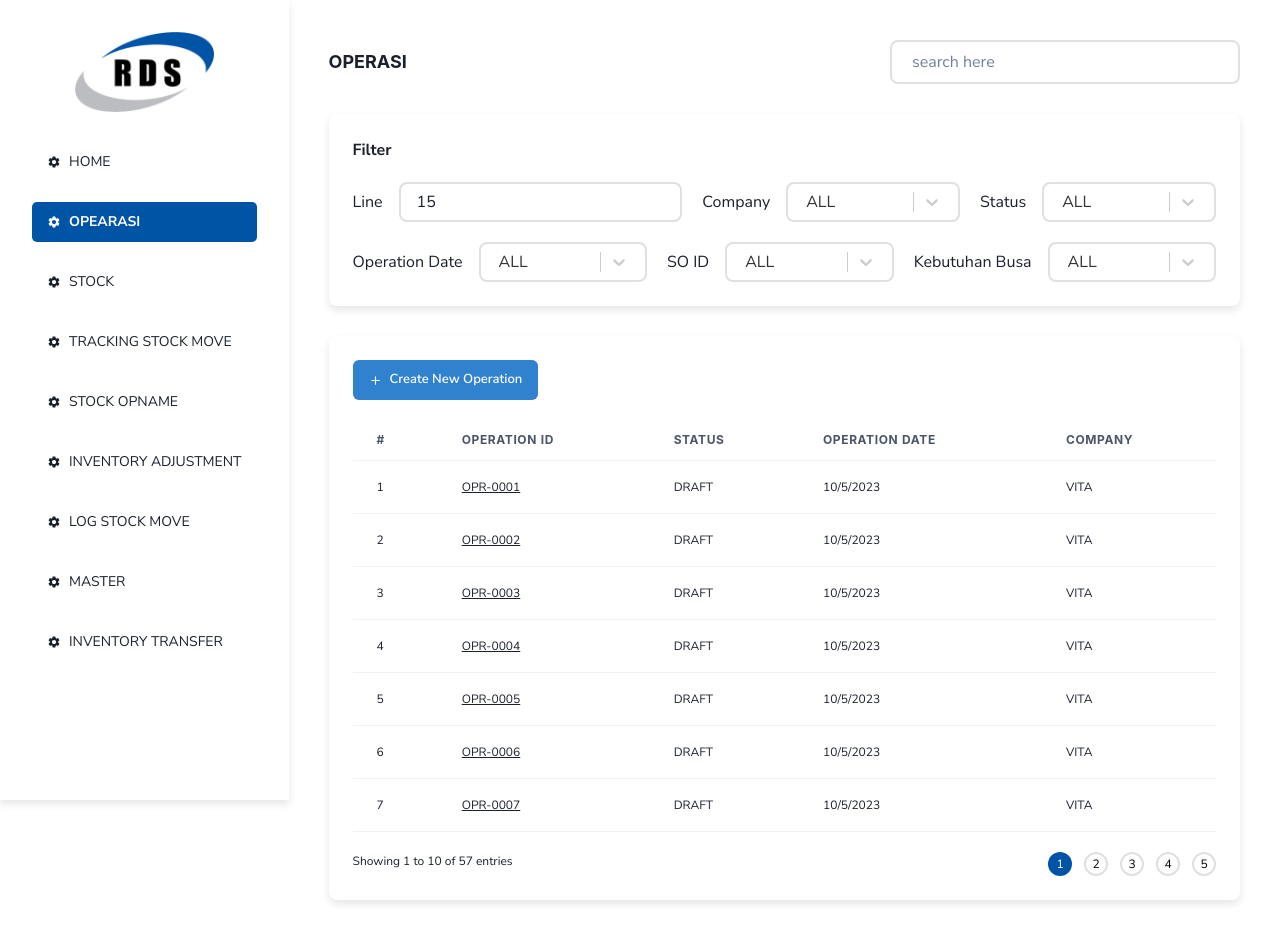
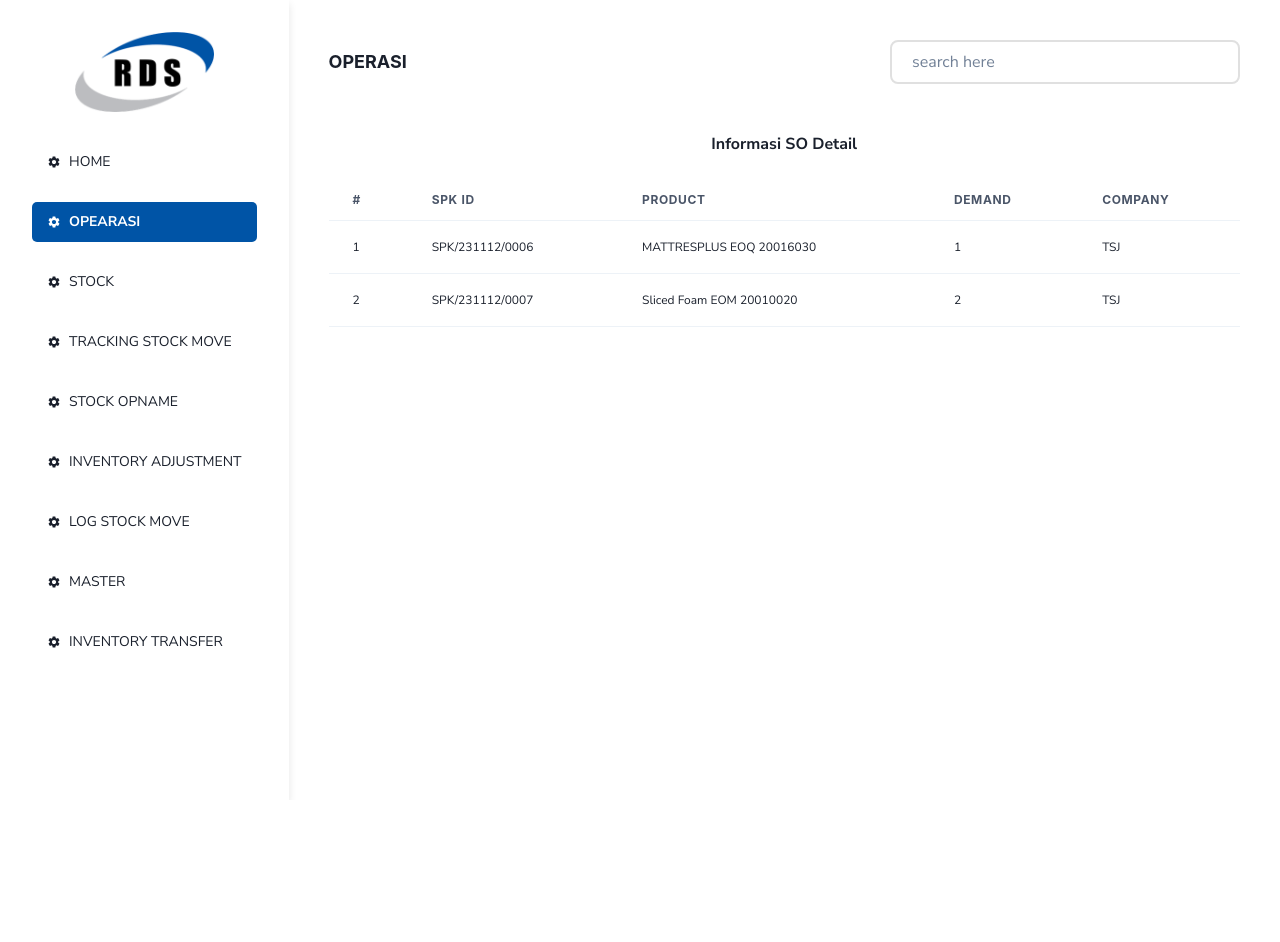
Before and after one commit to kopireng06/test-rds, a React (Vite) app: page /operation/1/so-information/1 in a window 1280 px wide. Shown: the top 942 px of the page. After the commit the page ends 800 px from the top, so only its background shows below. Built offline with nearby package versions, Linux system fonts and the light colour scheme; the HTML template or start-up script is replaced by a standard one.

Commit message:
feat: create so detail

```diff
--- a/src/App.tsx
+++ b/src/App.tsx
@@ -4,6 +4,7 @@ import './App.css'
 import OperationList from './components/views/OperationList'
 import SoInformation from './components/views/SoInformation'
 import CreateOperation from './components/views/CreateOperation'
+import SoDetail from './components/views/SoDetail'
 import { ChakraProvider } from '@chakra-ui/react'
 
 const router = createBrowserRouter([
@@ -12,6 +13,14 @@ const router = createBrowserRouter([
     element: (
       <Dashboard>
         <CreateOperation />
+      </Dashboard>
+    )
+  },
+  {
+    path: '/operation/:operationID/so-information/:soID',
+    element: (
+      <Dashboard>
+        <SoDetail />
       </Dashboard>
     )
   },
--- a/src/components/views/CreateOperation.tsx
+++ b/src/components/views/CreateOperation.tsx
@@ -132,7 +132,7 @@ function CreateOperation() {
               <Text as='span' fontWeight={700} minW={200}>
                 Product
               </Text>
-              <SelectInput options={soIdOptions} />
+              <SelectInput options={productOptions} />
             </Flex>
             <Flex gap={4} alignItems='center'>
               <Text as='span' fontWeight={700} minW={200}>
--- /dev/null
+++ b/src/components/views/SoDetail.tsx
@@ -0,0 +1,42 @@
+import { Table, TableContainer, Tbody, Td, Text, Th, Thead, Tr } from '@chakra-ui/react'
+
+const tableData = [
+  { id: 'SPK/231112/0006 ', product: 'MATTRESPLUS EOQ 20016030', demand: 1, company: 'TSJ' },
+  { id: 'SPK/231112/0007 ', product: 'Sliced Foam EOM 20010020', demand: 2, company: 'TSJ' }
+]
+
+function SoDetail() {
+  return (
+    <TableContainer py={6}>
+      <Text as='h1' py={6} textAlign='center' fontWeight={700}>
+        Informasi SO Detail
+      </Text>
+      <Table variant='simple'>
+        <Thead>
+          <Tr>
+            <Th>#</Th>
+            <Th>SPK ID</Th>
+            <Th>PRODUCT</Th>
+            <Th>DEMAND</Th>
+            <Th>COMPANY</Th>
+          </Tr>
+        </Thead>
+        <Tbody>
+          {tableData.map(({ id, product, demand, company }, idx) => (
+            <Tr key={idx} cursor='pointer' _hover={{ background: 'rgb(0,84,166)', color: 'white' }}>
+              <Td fontSize={12}>{idx + 1}</Td>
+              <Td fontSize={12}>
+                <Text>{id}</Text>
+              </Td>
+              <Td fontSize={12}>{product}</Td>
+              <Td fontSize={12}>{demand}</Td>
+              <Td fontSize={12}>{company}</Td>
+            </Tr>
+          ))}
+        </Tbody>
+      </Table>
+    </TableContainer>
+  )
+}
+
+export default SoDetail
--- a/src/components/views/SoInformation.tsx
+++ b/src/components/views/SoInformation.tsx
@@ -1,5 +1,5 @@
 import { Button, Flex, Icon, Table, TableContainer, Tbody, Td, Text, Th, Thead, Tr } from '@chakra-ui/react'
-import { useParams } from 'react-router-dom'
+import { useLocation, useParams } from 'react-router-dom'
 import { BsPencilFill } from 'react-icons/bs'
 import { Link } from 'react-router-dom'
 
@@ -10,6 +10,7 @@ const soInformations = [
 
 function SoInformation() {
   const params = useParams()
+  const { pathname } = useLocation()
 
   return (
     <Flex flexDir='column' gap={4}>
@@ -90,7 +91,7 @@ function SoInformation() {
               <Tr key={idx} cursor='pointer' _hover={{ background: 'rgb(0,84,166)', color: 'white' }}>
                 <Td fontSize={12}>{idx + 1}</Td>
                 <Td fontSize={12}>
-                  <Text textDecoration='underline' as={Link} to={`/operation/${id}`}>
+                  <Text textDecoration='underline' as={Link} to={`${pathname}/${id.replaceAll('/', '-')}`}>
                     {id}
                   </Text>
                 </Td>
--- a/tsconfig.json
+++ b/tsconfig.json
@@ -2,7 +2,7 @@
   "compilerOptions": {
     "target": "ES2020",
     "useDefineForClassFields": true,
-    "lib": ["ES2020", "DOM", "DOM.Iterable"],
+    "lib": ["ES2020", "DOM", "DOM.Iterable", "ES2021.String"],
     "module": "ESNext",
     "skipLibCheck": true,
 
```
